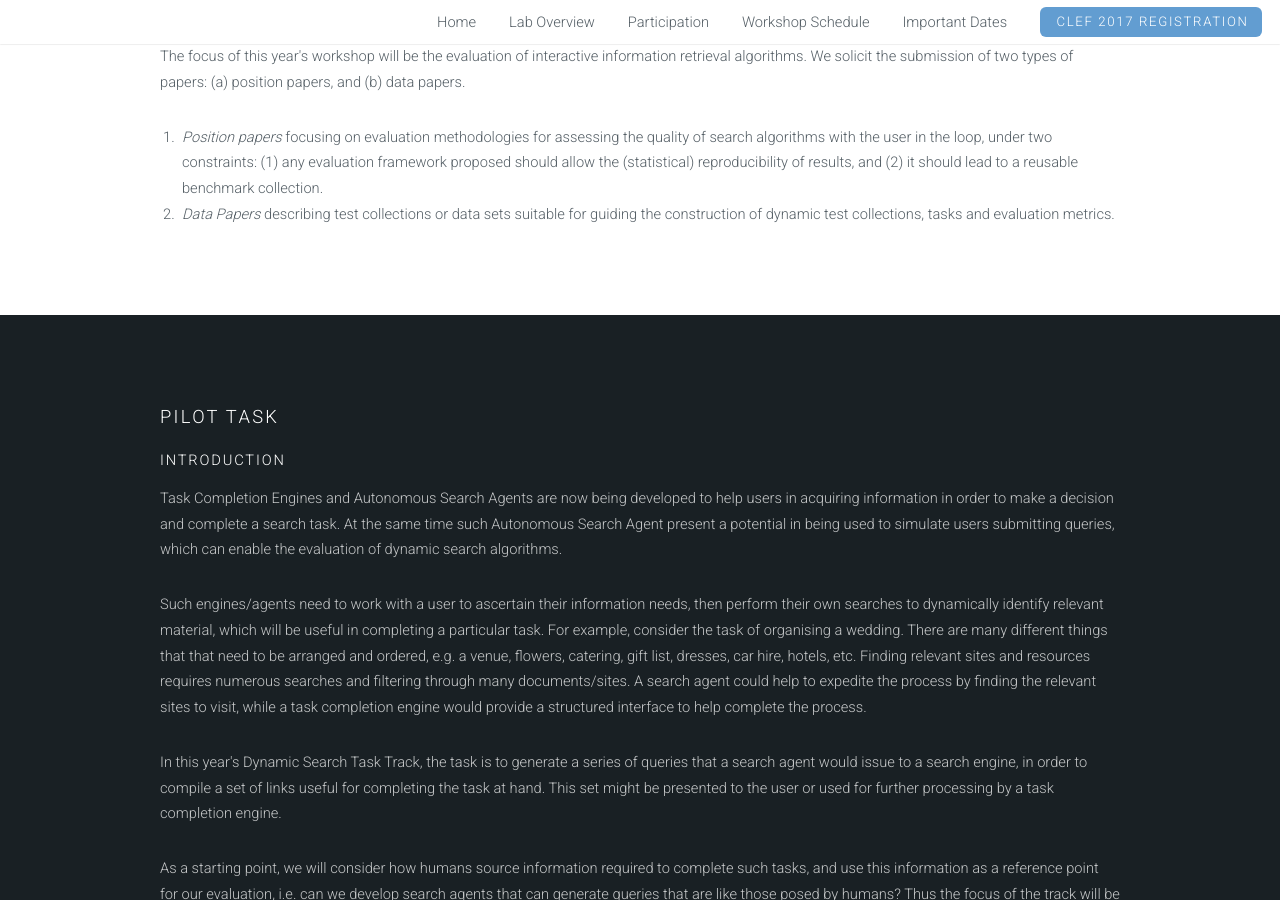
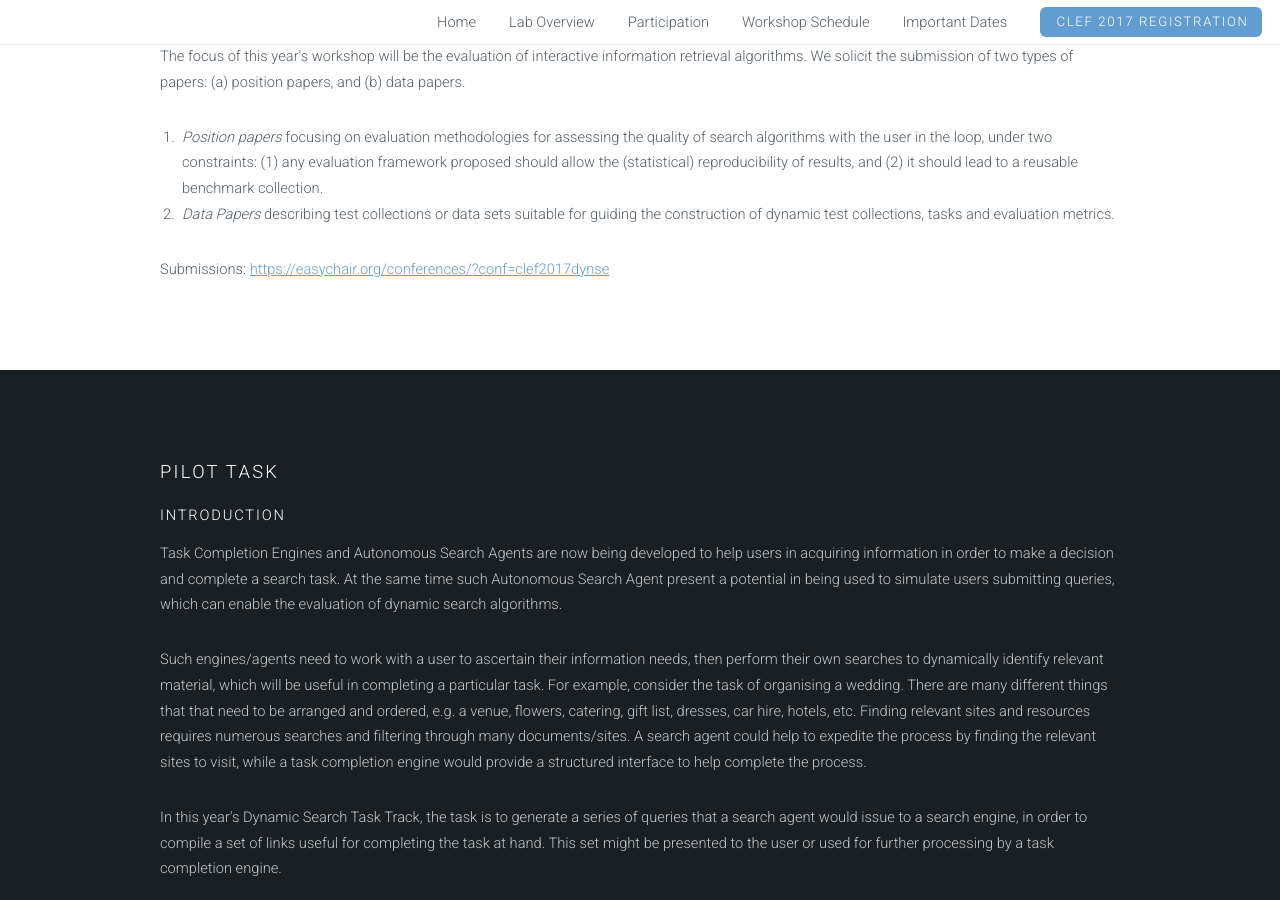
Before and after one commit to ekanou/dynamicsearch, a Jekyll site: the page built from clef-lab.html, in a window 1280 px wide and 900 px high, scrolled down 1859 px. Built offline with Jekyll 4.4.1, drawn with Linux system fonts in a browser that asks for light colours.

Commit message:
Update clef-lab.html

```diff
--- a/clef-lab.html
+++ b/clef-lab.html
@@ -55,6 +55,7 @@ layout: clef-default
 						<li><em>Position papers</em> focusing on evaluation methodologies for assessing the quality of search algorithms with the user in the loop, under two constraints: (1) any evaluation framework proposed should allow the (statistical) reproducibility of results, and (2) it should lead to a reusable benchmark collection.</li>
 						<li><em>Data Papers</em> describing test collections or data sets suitable for guiding the construction of dynamic test collections, tasks and evaluation metrics.</li>
 					</ol>
+		<p> Submissions: <a href = "https://easychair.org/conferences/?conf=clef2017dynse"> https://easychair.org/conferences/?conf=clef2017dynse</a></p>
 			</section>
 		</div>
 	</div>
```
